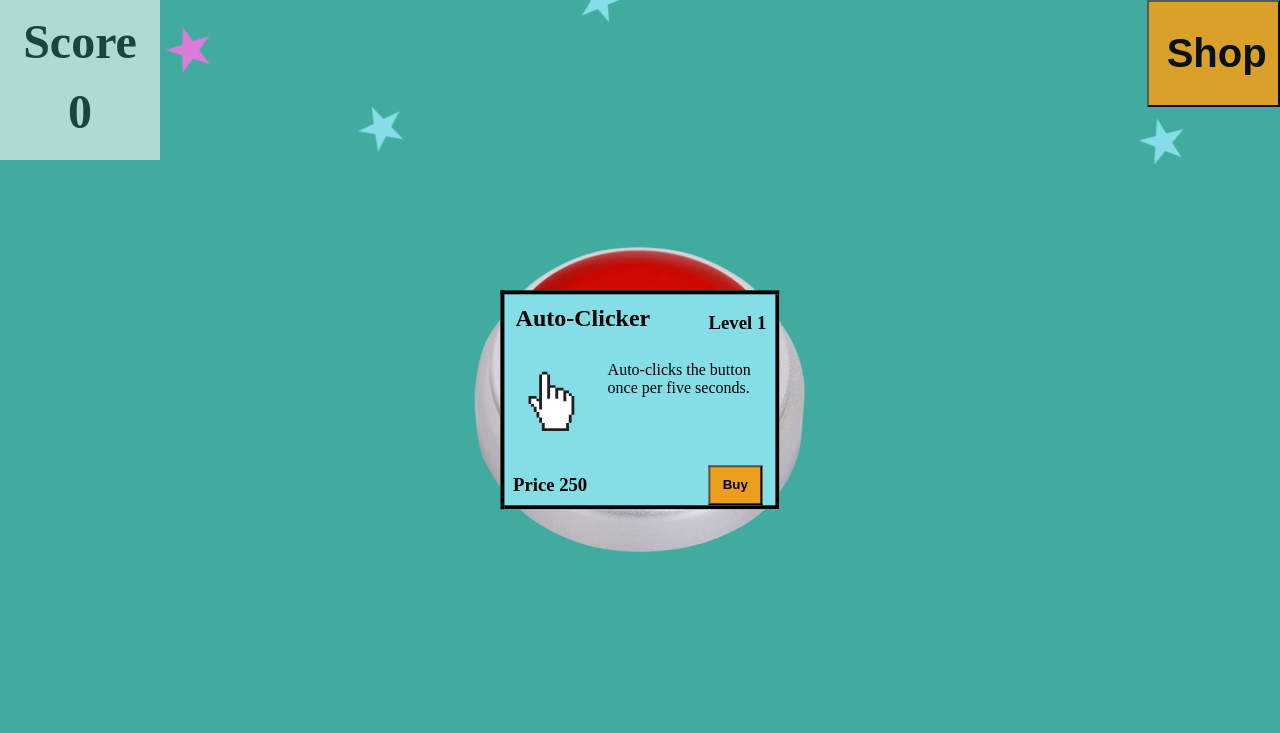
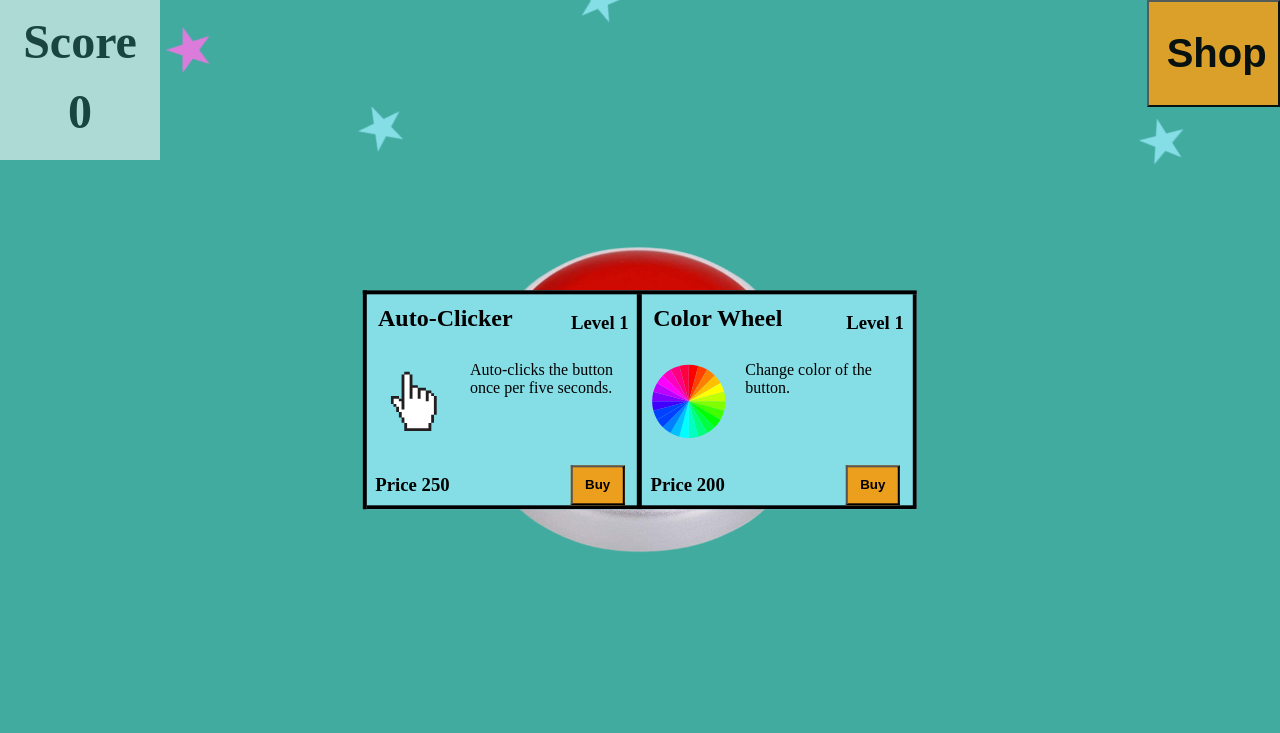
Before and after one commit to LauriMauranen/vinskis-great-button-game, a Flask app: page / in a window 1280 px wide. Shown: the top 733 px of the page. Run offline with Flask 3, Linux system fonts and the light colour scheme.

Commit message:
Lisätty Colorwheel, ei toimi vielä.

```diff
--- a/app/static/css/style.css
+++ b/app/static/css/style.css
@@ -131,11 +131,6 @@ h1 {
   width: 3em;
   height: 3em;
   z-index: 15;
-
-  /* animation-name: ; */
-  /* animation-duration: 2; */
-  /* animation-timing-function: linear; */
-  /* animation-iteration-count: infinite; */
 }
 
 .autoclicker-push-btn {
@@ -143,6 +138,14 @@ h1 {
   animation-duration: 2s;
   /* animation-timing-function: linear; */
   animation-iteration-count: infinite;
+}
+
+.color-wheel {
+  position: absolute;
+  bottom: 0;
+  height: 8em;
+  width: 8em;
+  z-index: 15;
 }
 
 .blue-star-color {
@@ -202,24 +205,4 @@ h1 {
     top: 50%;
     left: 50%;
   }
-
-  60% {
-    top: 48%;
-    left: 40%;
-  }
-
-  70% {
-    top: 46%;
-    left: 30%;
-  }
-
-  80% {
-    top: 44%;
-    left: 20%;
-  }
-
-  90% {
-    top: 42%;
-    left: 10%;
-  }
 }
--- a/app/static/js/app.js
+++ b/app/static/js/app.js
@@ -4,7 +4,6 @@
 const SCORE_ID = 'score'
 const BTN_ID = 'btn'
 const SHOP_BTN_TITLE_ID = 'shop-btn-title'
-// const GAME_ID = 'game'
 const SHOP_ID = 'shop-items'
 
 const N_STARS = window.screen.availWidth < 700 ? 20 : 20
@@ -15,12 +14,8 @@ const SHOP_BTN_TITLE_2 = 'Back'
 
 const ITEM_IDS = Object.freeze({
   autoclicker: 'item-autoclicker',
+  colorwheel: 'item-colorwheel',
 })
-
-// const GAME_VIEWS = Object.freeze({
-//   GAME: 'GAME',
-//   SHOP: 'SHOP',
-// })
 
 const PRESS_SOUNDS = {
   bruh: 'static/sound/bruh-1.mp3',
@@ -73,12 +68,9 @@ let clicksSent = 0
 
 // let showEruda = false
 
-// let view = GAME_VIEWS.GAME
-
 const scoreEl = document.getElementById(SCORE_ID)
 const btnEl = document.getElementById(BTN_ID)
 const shopBtnTitleEl = document.getElementById(SHOP_BTN_TITLE_ID)
-// const gameEl = document.getElementById(GAME_ID)
 const shopEl = document.getElementById(SHOP_ID)
 
 scoreEl.innerText = score
@@ -154,6 +146,7 @@ class Item {
     this._textTemplate = textTemplate
     this.levels = levels
     this.level = 1
+    this.fullLevel = false
   }
 
   effect() {
@@ -172,16 +165,12 @@ class Item {
 
   get canBuy() {
     return true
-    // return !this.isFullLevel && score >= this.price
+    // return !this.fullLevel && score >= this.price
   }
 
   get price() {
-    if (this.isFullLevel) return '-'
+    if (this.fullLevel) return '-'
     return this.levels[this.level-1].price
-  }
-
-  get isFullLevel() {
-    return this.levels.length === this.level
   }
 
   get levelStuff() {
@@ -205,9 +194,13 @@ class Item {
   }
 
   levelUp() {
-    if (this.isFullLevel) throw new Error('Full level')
+    if (this.fullLevel) throw new Error('Full level')
     this.effect()
-    this.level++
+    if (this.levels.length === this.level) {
+      this.fullLevel = true
+    } else {
+      this.level++
+    }
   }
 }
 
@@ -236,25 +229,38 @@ class AutoClicker extends Item {
 
     setInterval(() => {
       hand.classList.add('autoclicker-push-btn')
+
+      setTimeout(onPressButton, 1000)
+
       setTimeout(() => {
         hand.classList.remove('autoclicker-push-btn')
-        onPressButton()
       }, 2000)
     }, 5000)
   }
+}
 
-  // removeEffect() {
-  //   clearInterval(this.interval)
-  // }
+class ColorWheel extends Item {
+  constructor(id) {
+    super(
+      id,
+      'Color Wheel',
+      '/static/img/color-wheel.svg',
+      'Change color of the button.',
+      [{ price: 200 }],
+    )
+  }
 
-  // get textVals() {
-  //   const val = (1000 / this.levelStuff.eff).toFixed(1)
-  //   return [val]
-  // }
+  effect() {
+    const wheel = document.createElement('img')
+    wheel.src = '/static/img/color-wheel.svg'
+    wheel.classList.add('color-wheel')
+    document.body.appendChild(wheel)
+  }
 }
 
 const ITEMS = [
   new AutoClicker(ITEM_IDS.autoclicker),
+  new ColorWheel(ITEM_IDS.colorwheel),
 ]
 
 // items to the shop
@@ -346,6 +352,12 @@ function onPressShopBtn() {
       break
     }
 
+    case '': {
+      shopEl.style.display = 'none'
+      shopBtnTitleEl.innerText = SHOP_BTN_TITLE_1
+      break
+    }
+
     case 'flex': {
       shopEl.style.display = 'none'
       shopBtnTitleEl.innerText = SHOP_BTN_TITLE_1
@@ -353,7 +365,7 @@ function onPressShopBtn() {
     }
 
     default: throw new Error(
-      `Unexpected display style ${d}`
+      `Unexpected display style '${d}'`
     )
   }
 }
@@ -377,7 +389,7 @@ function onPressButton() {
 
 function onPressBuyItem(item) {
   if (!item.canBuy) throw new Error('Cannot buy item!')
-  updateScore(-1*item.price)
+  updateScore(-1 * item.price)
   item.levelUp()
   updateItemHTML(item)
 }
--- a/app/templates/index.html
+++ b/app/templates/index.html
@@ -34,11 +34,11 @@
       onclick="onPressButton()"
     />
 
+    <div id="shop-items"></div>
+
     <div class="title">
       <h1>Vinskis Great Button Game</h1>
     </div>
 
-    <div id="shop-items"></div>
-
   </body>
 </html>
```
Also changed, not shown: app/static/img/color-wheel.svg (added).
